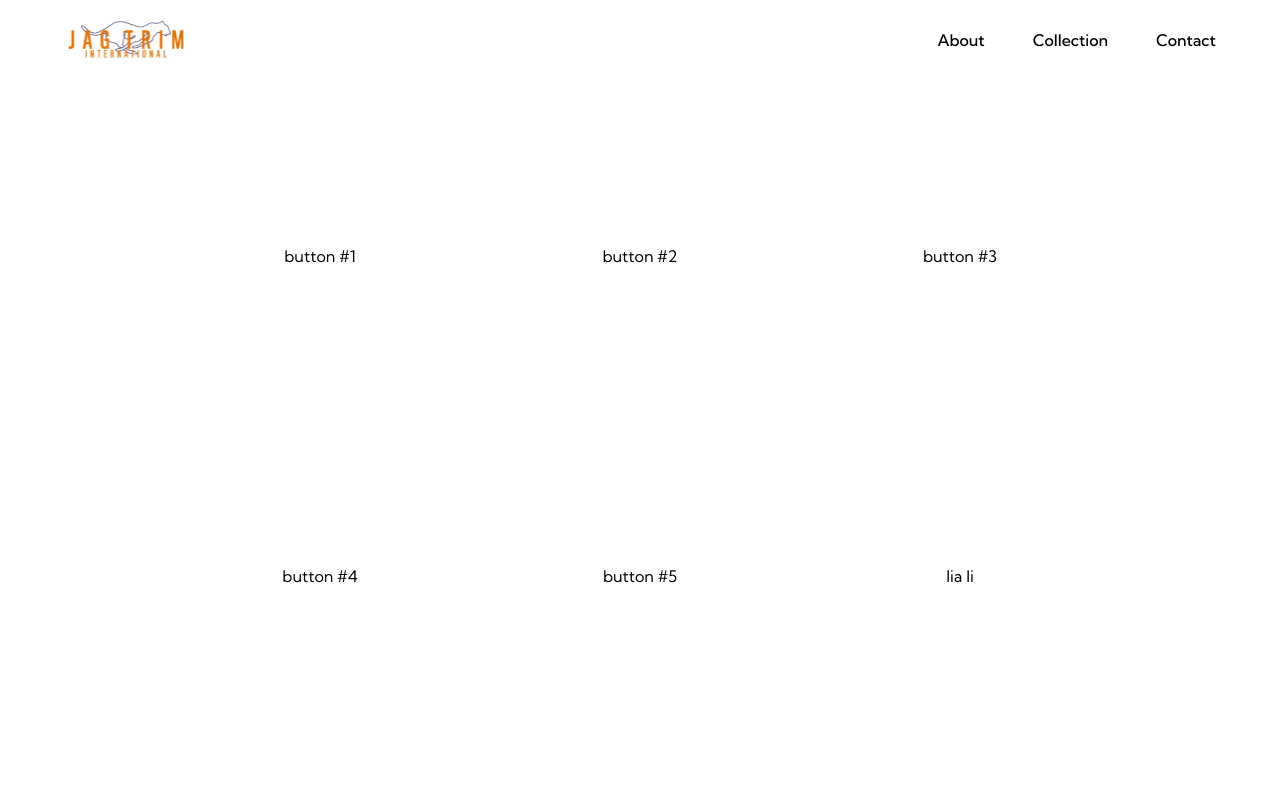
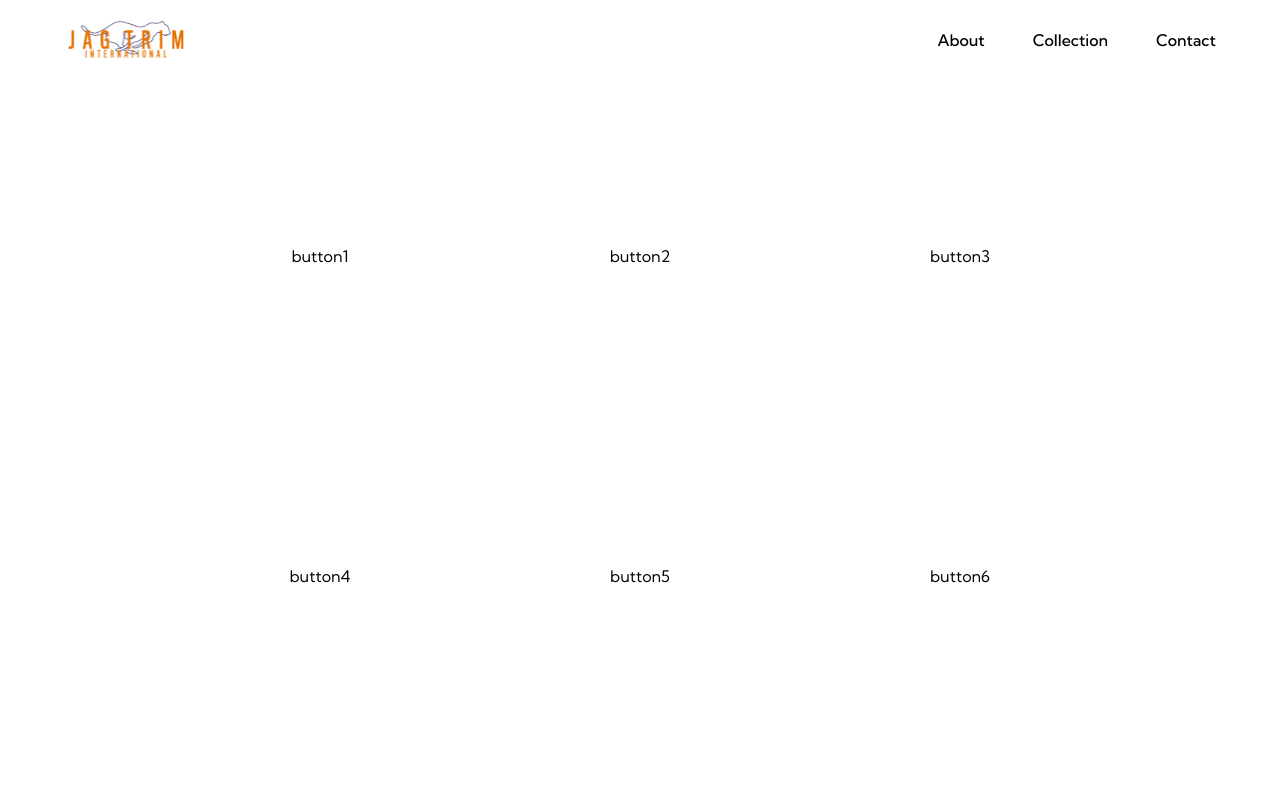
Before and after one commit to jas9n/jagtrim, a Vue app in the folder project/: page /collection in a window 1280 px wide. Shown: the top 800 px of the page. Built offline with nearby package versions, Linux system fonts and the light colour scheme.

Commit message:
implement pinia store for product pages

```diff
--- a/project/package.json
+++ b/project/package.json
@@ -12,6 +12,7 @@
   },
   "dependencies": {
     "gsap": "^3.12.5",
+    "pinia": "^2.1.7",
     "vue": "^3.4.29",
     "vue-router": "^4.3.3"
   },
--- a/project/src/components/LandingView.vue
+++ b/project/src/components/LandingView.vue
@@ -20,7 +20,7 @@ import gsap from 'gsap'
 export default {
     name: 'LandingView',
     mounted() {
-        var inital = gsap.timeline()
+        const inital = gsap.timeline()
         inital.to('#monogram1', {x: -1500,  opacity: 0.1, duration: 2.3}, 0.3)
         inital.to('#monogram2', {x: 1500, opacity: 0.1, duration: 2.3}, 0.3)
         inital.from('#title', {y: -50, opacity: 0.0, duration: 1}, 1.8)
--- a/project/src/main.js
+++ b/project/src/main.js
@@ -1,11 +1,13 @@
 import './assets/css/main.css'
 
 import { createApp } from 'vue'
+import { createPinia } from 'pinia'
 import App from './App.vue'
 import router from './router'
 
 const app = createApp(App)
 
 app.use(router)
+app.use(createPinia())
 
 app.mount('#app')
--- a/project/src/router/index.js
+++ b/project/src/router/index.js
@@ -20,34 +20,40 @@ const router = createRouter({
     {
       path: '/collection',
       name: 'collection',
-      children: [
-        {path: '', component: () => import('../views/collection/index.vue')},
-        {path: ':id', component: () => import('../views/collection/_product.vue')}
-      ],
+      component: () => import('../views/CollectionPage.vue'),
+      // children: [
+      //   {name: 'collectionItems', path: ':id', component: () => import('../views/collection/item.vue'), props: true}
+      // ],
+    },
+    {
+      path: '/collection/:id',
+      name: 'product',
+      component: () => import('../views/ProductPage.vue'),
+      props: true,
 
-    },
+    }
   ],
-  scrollBehavior(to, from, savedPosition) {
-    // always scroll to top
-    if (to.hash) {
-      return {
-        el: to.hash,
-        behavior: 'smooth',
-      }
-    } else if (to.path) {
-      return {
-        el: to.path,
-        top: 0,
-        behavior: 'smooth',
-      }
-    }
-    else {
-      return {
-        top: 0,
-        behavior: 'smooth',
-       }
-    }
-  },
+  // scrollBehavior(to, from, savedPosition) {
+  //   // always scroll to top
+  //   if (to.hash) {
+  //     return {
+  //       el: to.hash,
+  //       behavior: 'smooth',
+  //     }
+  //   } else if (to.path) {
+  //     return {
+  //       el: to.path,
+  //       top: 0,
+  //       behavior: 'smooth',
+  //     }
+  //   }
+  //   else {
+  //     return {
+  //       top: 0,
+  //       behavior: 'smooth',
+  //      }
+  //   }
+  // },
 })
 
 export default router
--- /dev/null
+++ b/project/src/stores/ItemStore.js
@@ -0,0 +1,14 @@
+import { defineStore } from "pinia";
+
+export const useItemStore = defineStore('itemStore', {
+    state: () => ({
+        items: [
+            {id: 1, name: 'button1', photo: '@/assets/images/collection/button1.svg'},
+            {id: 2, name: 'button2', photo: '@/assets/images/collection/button2.svg'},
+            {id: 3, name: 'button3', photo: '@/assets/images/collection/button3.svg'},
+            {id: 4, name: 'button4', photo: '@/assets/images/collection/button4.svg'},
+            {id: 5, name: 'button5', photo: '@/assets/images/collection/button5.svg'},
+            {id: 6, name: 'button6', photo: '@/assets/images/collection/button6.svg'},
+        ]
+    })
+})
--- /dev/null
+++ b/project/src/views/CollectionPage.vue
@@ -0,0 +1,34 @@
+<script setup>
+import ProductItem from '@/components/ProductItem.vue'
+import { useItemStore } from '@/stores/ItemStore';
+const itemStore = useItemStore()
+</script>
+
+<template>
+    <div id="collection" class="w-full mt-24 flex flex-col justify-center items-center">
+      <div class="grid grid-flow-row grid-cols-3 justify-center items-center">
+        <div v-for="item in itemStore.items">
+          <RouterLink :to="{ name: 'product', params: {id: item.id }}">
+            <ProductItem :product="item.name"/>
+          </RouterLink>
+
+        </div>
+      </div>
+    </div>
+</template>
+
+<script>
+// import { useTaskStore } from '@/stores/ItemStore';
+export default {
+    name: 'collection',
+    data() {
+        return {
+        }
+    },
+    setup() {
+      // const taskStore = useTaskStore()
+
+      // return { taskStore }
+    }
+}
+</script>
--- a/project/src/views/HomePage.vue
+++ b/project/src/views/HomePage.vue
@@ -5,6 +5,9 @@ import ProductItem from '@/components/ProductItem.vue';
 import PhotoGallery from '@/components/PhotoGallery.vue';
 import { gsap } from 'gsap';
 import ScrollTrigger from "gsap/ScrollTrigger";
+
+import { useItemStore } from '@/stores/ItemStore';
+const itemStore = useItemStore()
 </script>
 
 
@@ -28,10 +31,10 @@ import ScrollTrigger from "gsap/ScrollTrigger";
     <div id="collection" class="w-full h-[90vh] flex flex-col justify-center items-center relative">
       <!-- <img id="monogram3" src="../assets/images/monogram-j.svg" class="absolute w-full top-0 opacity-10" alt="">
       <img id="monogram4" src="../assets/images/monogram-t.svg" class="absolute w-full top-0 opacity-10" alt=""> -->
-      <div class="grid grid-flow-row grid-cols-3 justify-center items-center">
-        <div v-for="(item, index) in collection" :key="index">
-          <RouterLink :to="{ path: `/collection/${item.name}` }">
-            <ProductItem :product="item.name" :photo="item.photo"/>
+      <div id="product" class="grid grid-flow-row grid-cols-3 justify-center items-center">
+        <div  v-for="item in itemStore.items">
+          <RouterLink :to="{ name: 'product', params: {id: item.id }}">
+            <ProductItem :product="item.name"/>
           </RouterLink>
         </div>
       </div>
@@ -59,10 +62,13 @@ export default {
             ],
         }
     },
+    setup() {
+
+    },
     mounted() {
       gsap.registerPlugin(ScrollTrigger);
 
-      var about = gsap.timeline({
+      const about = gsap.timeline({
         scrollTrigger: {
           trigger: '#about',
           start: 'top bottom',
@@ -73,7 +79,7 @@ export default {
       about.fromTo('#landing', {y:0},{y: 140}, 0)
       about.fromTo('#about', {y:0}, {y:0}, 0)
 
-      var sketch = gsap.timeline({
+      const sketch = gsap.timeline({
         scrollTrigger: {
           trigger: '#sketch',
           start: 'top top',
@@ -85,7 +91,7 @@ export default {
       sketch.fromTo('#mask', {x:0},{x: 1000}, 0)
       sketch.fromTo('#img', {x:0}, {x:0}, 0)
 
-      var collection = gsap.timeline({
+      const collection = gsap.timeline({
         scrollTrigger: {
           trigger: '#collection',
           start: 'top bottom',
--- a/project/src/views/collection/_product.vue
+++ b/project/src/views/ProductPage.vue
@@ -1,10 +1,16 @@
+<script setup>
+import { useItemStore } from '@/stores/ItemStore';
+const itemStore = useItemStore()
+
+</script>
+
 <template>
     <div class="flex justify-center items-center w-full h-screen">
         <div>
             <img src="" alt="">
         </div>
         <div>
-            <h1>{{ product }}</h1>
+            <h1>{{ itemStore.items[id - 1] }}</h1>
         </div>
     </div>
 </template>
@@ -12,7 +18,7 @@
 <script>
 export default {
     props: {
-        product: String,
+        id: String,
     }
 }
 </script>
--- a/project/src/views/collection/index.vue
+++ /dev/null
@@ -1,26 +0,0 @@
-<script setup>
-import ProductDisplay from '@/components/ProductItem.vue';
-</script>
-
-<template>
-    <div id="collection" class="w-full mt-24 flex flex-col justify-center items-center">
-      <div class="grid grid-flow-row grid-cols-3 justify-center items-center">
-        <div  v-for="(item, index) in collection" :key="index">
-          <RouterLink :to="{ path: `/collection/${item}` }">
-            <ProductDisplay :product="item"/>
-          </RouterLink>
-        </div>
-      </div>
-    </div>
-</template>
-
-<script>
-export default {
-    name: 'collection',
-    data() {
-        return {
-            collection: ['button #1', 'button #2', 'button #3', 'button #4', 'button #5', 'lia li ', 'amanda', 'yair', 'jason' ],
-        }
-    },
-}
-</script>
```
Also changed, not shown: 1 other file (tests, documents, lock files or other folders).
